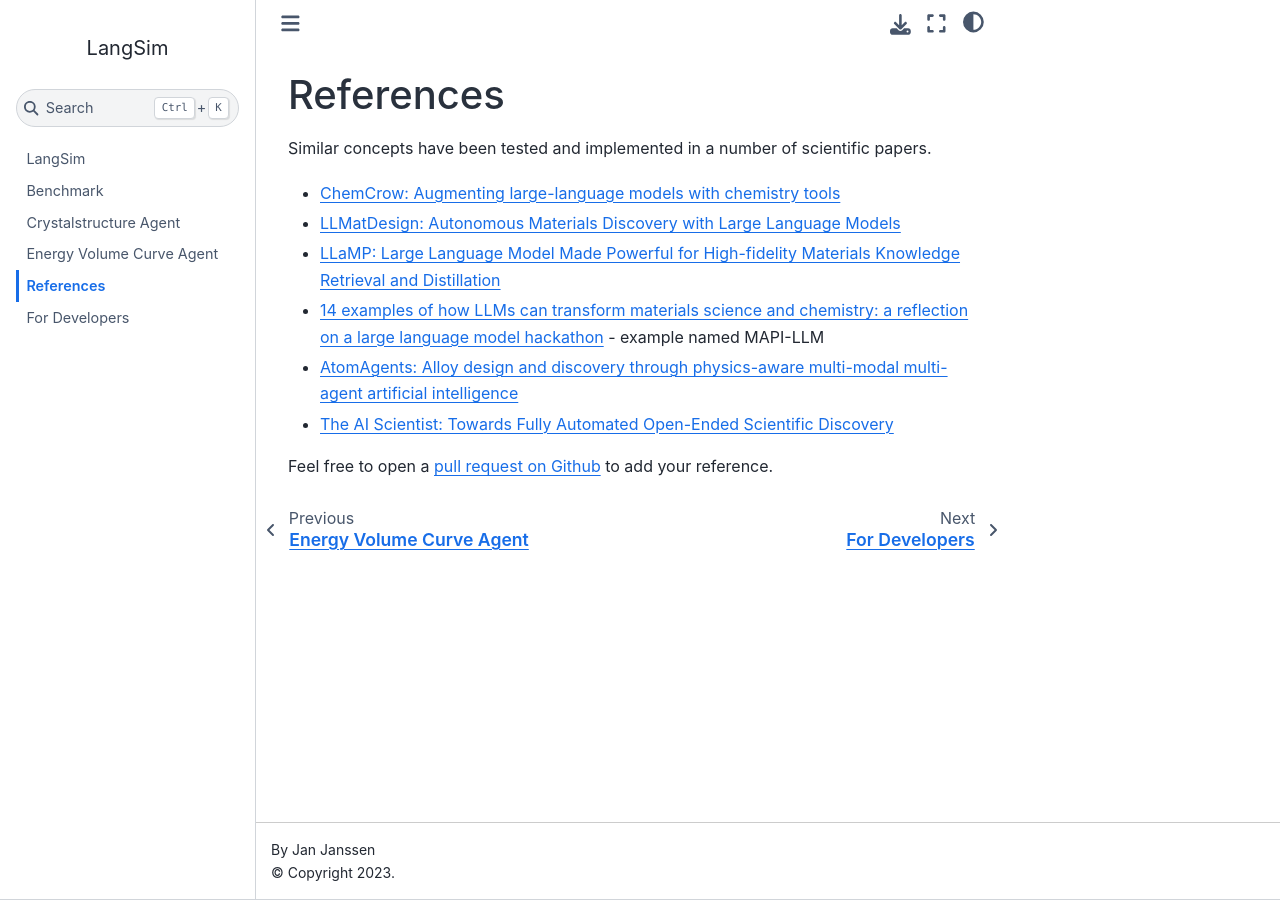
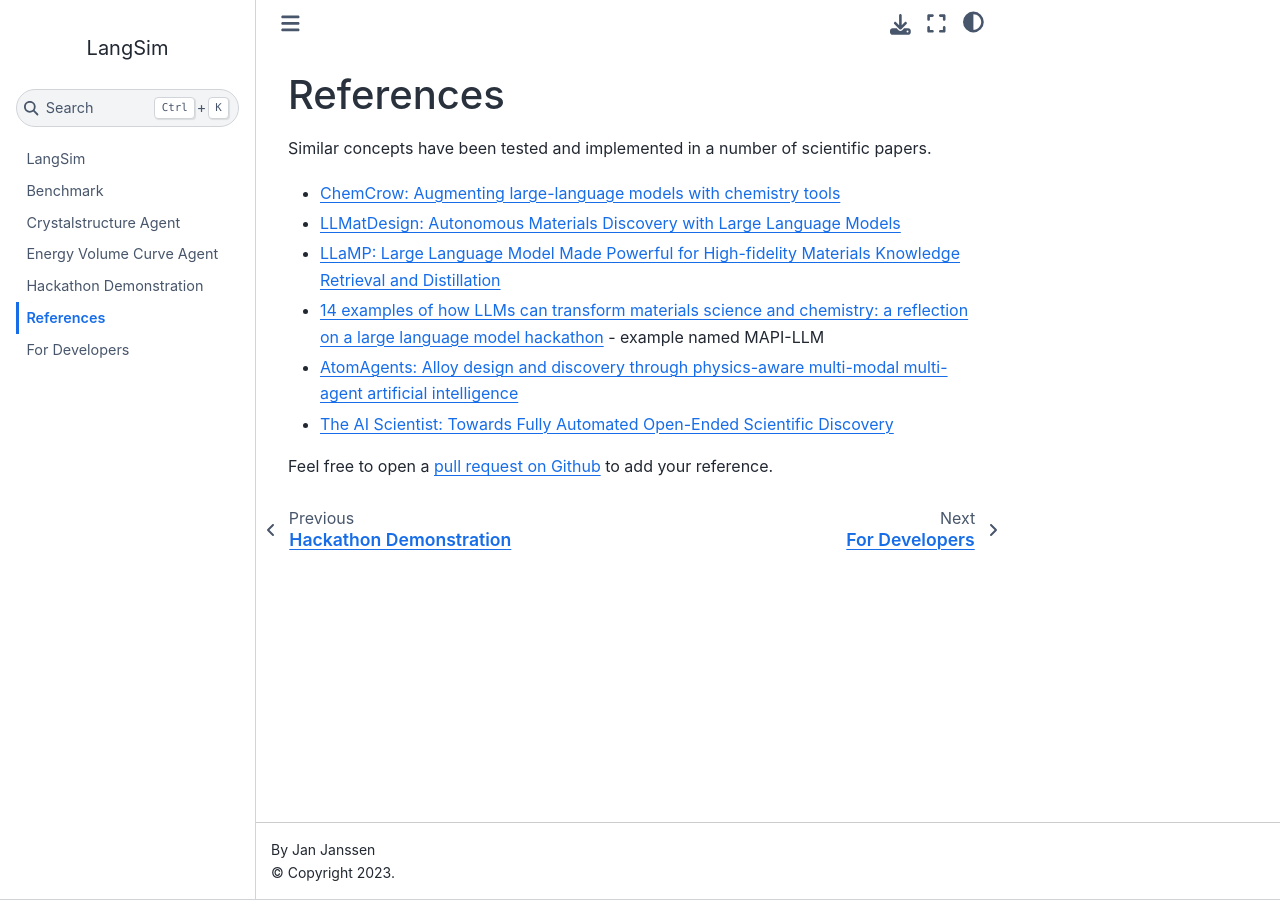
Before and after one commit to jan-janssen/LangSim, a Jupyter Book: the page built from book/Literature.md, in a window 1280 px wide. Built offline with Jupyter Book 1.0.4 settings and Sphinx 7.4.7 and the Sphinx Book theme 1.1.4, drawn with Linux system fonts in a browser that asks for light colours.

Commit message:
Add hackathon demonstration

```diff
--- a/_toc.yml
+++ b/_toc.yml
@@ -4,5 +4,6 @@
 - file: book/Benchmark.md
 - file: book/first_agent.ipynb
 - file: book/energy_volume_curve.ipynb
+- file: book/demonstration.ipynb
 - file: book/Literature.md
 - file: book/Developer.md
```
Also changed, not shown: book/demonstration.ipynb (added).
